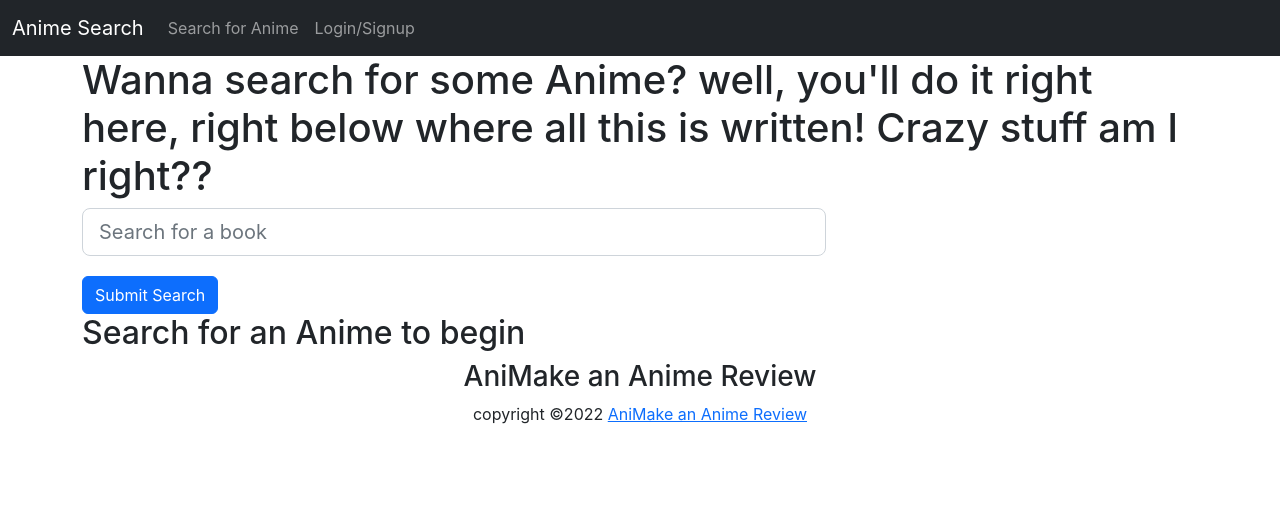
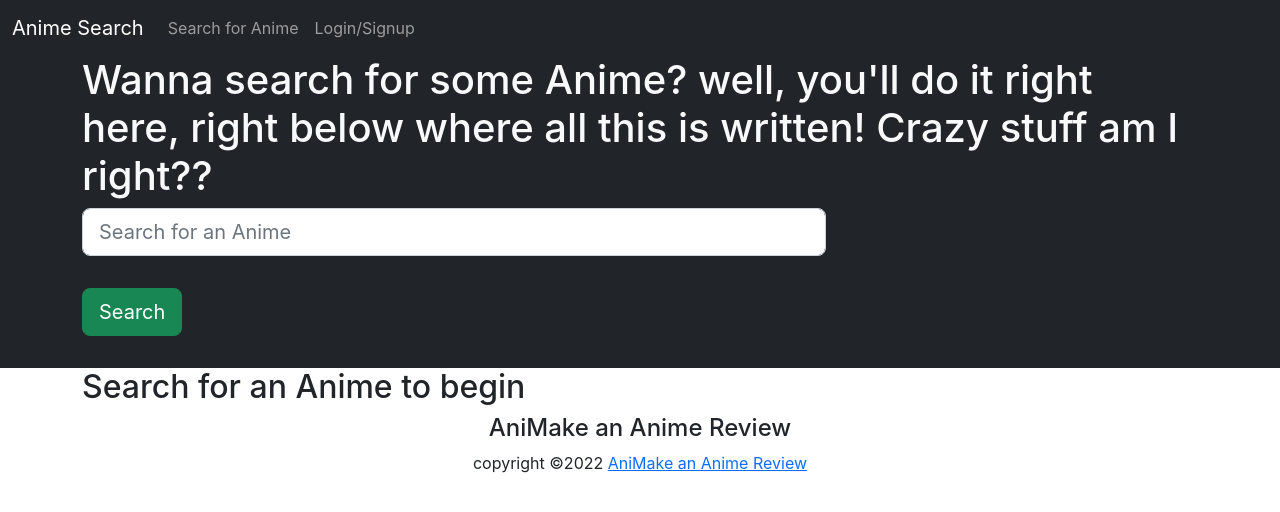
Before and after one commit to cmash93/Anime-Reviews, a React (Create React App) app in the folder anime/: page / in a window 1280 px wide. Shown: the top 512 px of the page. Built offline with nearby package versions, Linux system fonts and the light colour scheme.

Commit message:
made some css changes

```diff
--- a/anime/src/components/Footer.js
+++ b/anime/src/components/Footer.js
@@ -4,7 +4,7 @@ const Footer = () => {
     return (
         <div className='footer'>
             <div className='footer-content'>
-                <h3>AniMake an Anime Review</h3>
+                <h4>AniMake an Anime Review</h4>
                 <p>copyright &copy;2022 <a href='/'>AniMake an Anime Review</a> </p>
             </div>
         </div>
--- a/anime/src/index.css
+++ b/anime/src/index.css
@@ -23,29 +23,16 @@ code {
   margin-bottom: auto;
 }
 
-/* Footer {
-  display: flex;
-  position: bottom;
-  align-items: center;
-  justify-content: center;
-  flex-direction: column;
-  text-align: center;
-  margin-top: auto;
-  margin-bottom: auto;
-} */
+Button {
+  margin-top: 2rem;
+  margin-bottom: 2rem;
+}
 
-/* .footer-content{
+.card {
+  width: 20%;
+  margin: 1rem;
+}
 
-  display: flex;
-  position: bottom;
-  align-items: center;
-  justify-content: center;
-  flex-direction: column;
-  text-align: center;
-  margin-top: 0;
-  margin-bottom: auto;
-} */
-
-Button {
-  margin-top: 20px;
+card-text {
+  overflow-y: scroll;
 }
--- a/anime/src/pages/Profile.js
+++ b/anime/src/pages/Profile.js
@@ -55,7 +55,7 @@ const SavedAnime = () => {
                         ? `Viewing ${userData.savedAnime.length} saved ${userData.savedAnime.length === 1 ? 'anime title' : 'anime titles'}:`
                         : 'You have no saved anime!'}
                 </h2>
-                <CardColumns>
+                <CardColumns className='row'>
                     {userData.savedAnime.map((anime) => {
                         return (
                             <Card key={anime.animeId} border='dark'>
--- a/anime/src/pages/SearchAnime.js
+++ b/anime/src/pages/SearchAnime.js
@@ -82,7 +82,7 @@ const SearchAnime = () => {
 
     return (
         <>
-            <Jumbotron className='searchAnimeHeader'>
+            <Jumbotron fluid className='text-light bg-dark'>
                 <Container>
                     <h1>Wanna search for some Anime? well, you'll do it right here, right below where all this is written! Crazy stuff am I right??</h1>
                     <Form onSubmit={handleFormSubmit}>
@@ -94,12 +94,12 @@ const SearchAnime = () => {
                                     onChange={(e) => setSearchInput(e.target.value)}
                                     type='text'
                                     size='lg'
-                                    placeholder='Search for a book'
+                                    placeholder='Search for an Anime'
                                 />
                             </Col>
                             <Col xs={12} md={4}>
-                                <Button type='submit'>
-                                    Submit Search
+                                <Button type='submit' variant='success' size='lg'>
+                                    Search
                                 </Button>
                             </Col>
                         </Form.Row>
@@ -113,26 +113,29 @@ const SearchAnime = () => {
                         ? `Viewing ${searchedAnimes.length} results:`
                         : 'Search for an Anime to begin'}
                 </h2>
-                <CardColumns>
+                <CardColumns className='row'>
                     {searchedAnimes.map((anime) => {
                         return (
-                            <Card key={anime.animeId}>
+                            <Card key={anime.animeId} border='dark'>
                                 {anime.image ? (
-                                    <Card.Img src={anime.image} alt={`The thumbnail for ${anime.title}`} />
+                                    <Card.Img src={anime.image} alt={`The thumbnail for ${anime.title}`} variant='top' />
                                 ) : null}
                                 <Card.Body>
                                     <Card.Title>{anime.title}</Card.Title>
                                     <Card.Text>{anime.description}</Card.Text>
+                                    <Card.Footer>
                                         {Auth.loggedIn() && (
                                             <Button
                                                 disabled={savedAnimeIds?.some((savedAnimeId) => savedAnimeId === anime.animeId)}
-                                            className='searchAnimeBtn'
+                                                className='btn-block btn-info'
                                                 onClick={() => handleSaveAnime(anime.animeId)}>
                                                 {savedAnimeIds?.some((savedAnimeId) => savedAnimeId === anime.animeId)
                                                     ? 'This Anime has already been saved!'
                                                     : 'Save this Anime!'}
                                             </Button>
                                         )}
+                                    </Card.Footer>
+
                                 </Card.Body>
                             </Card>
                         );
```
Also changed, not shown: anime/src/pages/Homepage.js (deleted). Lines whose indentation alone changed are shown as unchanged.
